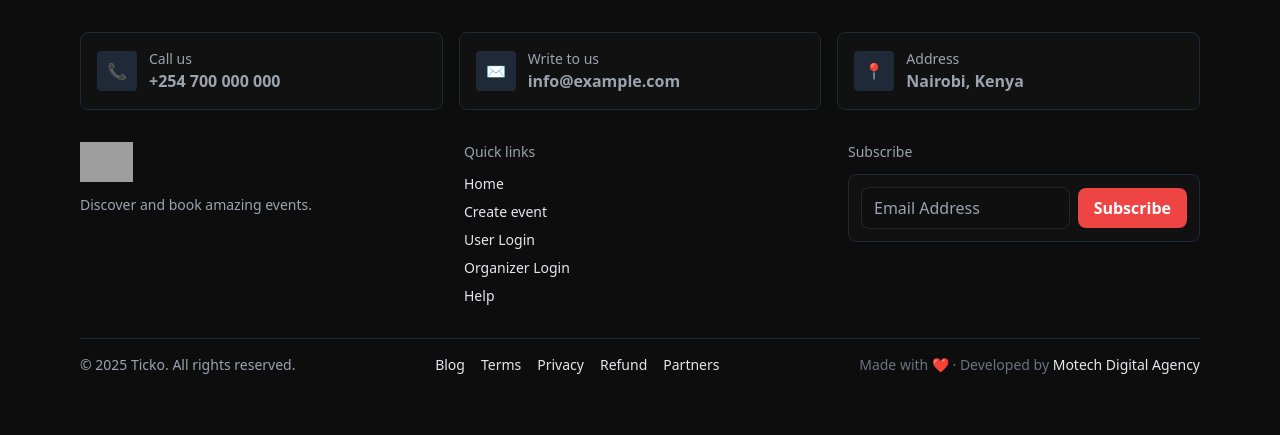
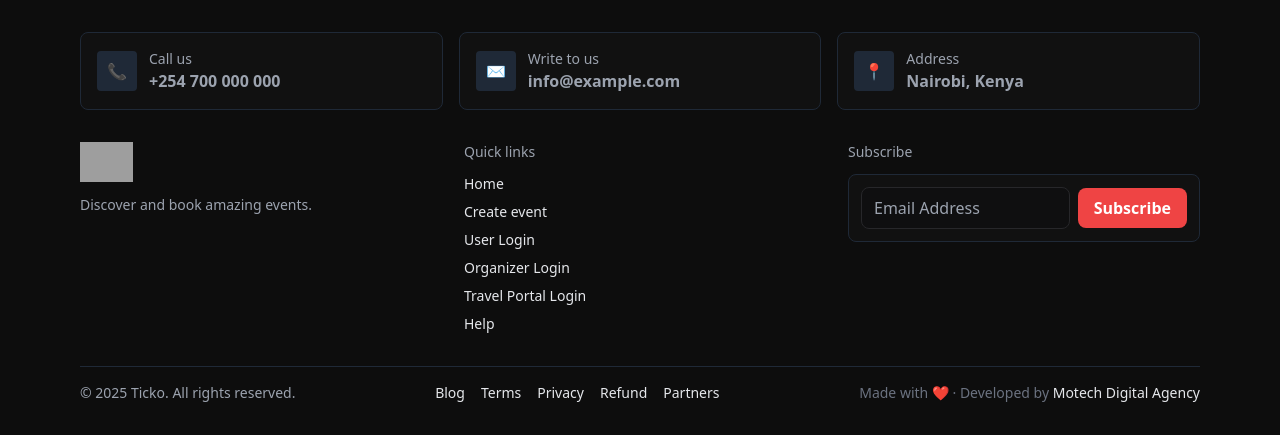
Before and after one commit to motechgroup/shikaticket, a PHP site: page /public/ in a window 1280 px wide. Shown: the part 718-1153 px from the top of the page. Before the commit the page ends 1092 px from the top, so only its background shows below. Run offline with PHP 8.4, Linux system fonts and the light colour scheme; data that the repository does not hold is empty; some libraries are stand-ins or nearby versions; grey boxes are pictures that could not be loaded.

Commit message:
Footer: add Travel Portal Login link under Quick links (points to /travel/login)

```diff
--- a/app/Views/layouts/main.php
+++ b/app/Views/layouts/main.php
@@ -298,6 +298,7 @@ document.addEventListener('DOMContentLoaded', function(){
                         <li><a class="link" href="<?php echo base_url('/organizer/register'); ?>">Create event</a></li>
                         <li><a class="link" href="<?php echo base_url('/login'); ?>">User Login</a></li>
                         <li><a class="link" href="<?php echo base_url('/organizer/login'); ?>">Organizer Login</a></li>
+                        <li><a class="link" href="<?php echo base_url('/travel/login'); ?>">Travel Portal Login</a></li>
                         <li><a class="link" href="<?php echo base_url('/help'); ?>">Help</a></li>
 
                     </ul>
```
